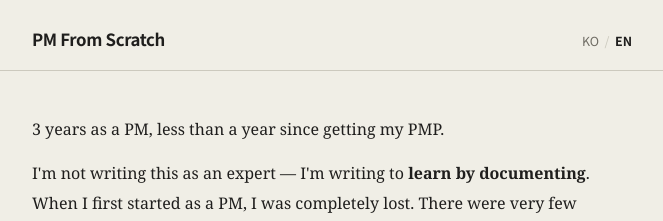
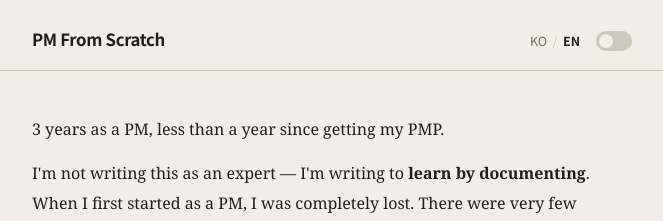
Before and after one commit to sumokmax-proj/pm-from-scratch, a Jekyll site: the page built from en/index.html, in a window 1280 px wide. Shown: the top 221 px of the page, without its empty margins (308-971 px from the left). Built offline with Jekyll 4.4.1, drawn with Linux system fonts in a browser that asks for light colours; some web fonts are replaced.

Commit message:
feat: add dark/light mode toggle to header
- Pill toggle (36×20px) in header, right of KO/EN switcher
- Dark mode swaps bg/text: #1f1e1d bg / #f0eee6 text (Dario's exact inversion)
- Early-load script in <head> prevents flash on page load
- Persists to localStorage, syncs with OS prefers-color-scheme
- Smooth 0.25s transition on toggle

Co-Authored-By: Claude Sonnet 4.6 <noreply@anthropic.com>

```diff
--- a/_includes/header.html
+++ b/_includes/header.html
@@ -1,6 +1,7 @@
 <header class="site-header">
   <div class="container header-inner">
     <a class="site-brand" href="{{ '/' | relative_url }}">PM From Scratch</a>
+    <div class="header-controls">
       <div class="lang-switcher">
         {% assign cur_lang = page.lang | default: 'ko' %}
         {% if cur_lang == 'ko' %}
@@ -39,5 +40,31 @@
           <span class="lang-current">EN</span>
         {% endif %}
       </div>
+
+      <div class="theme-toggle-wrap">
+        <input type="checkbox" id="theme-toggle" class="theme-checkbox">
+        <label for="theme-toggle" class="theme-label" aria-label="다크 모드 전환"></label>
+      </div>
+    </div>
   </div>
 </header>
+
+<script>
+  (function(){
+    var cb = document.getElementById('theme-toggle');
+    if (!cb) return;
+    cb.checked = document.documentElement.getAttribute('data-theme') === 'dark';
+    cb.addEventListener('change', function(){
+      var dark = this.checked;
+      document.documentElement.setAttribute('data-theme', dark ? 'dark' : 'light');
+      localStorage.setItem('theme', dark ? 'dark' : 'light');
+    });
+    window.matchMedia('(prefers-color-scheme: dark)').addEventListener('change', function(e){
+      if (!localStorage.getItem('theme')) {
+        var dark = e.matches;
+        document.documentElement.setAttribute('data-theme', dark ? 'dark' : 'light');
+        cb.checked = dark;
+      }
+    });
+  })();
+</script>
--- a/_layouts/default.html
+++ b/_layouts/default.html
@@ -11,6 +11,13 @@
   <link href="https://fonts.googleapis.com/css2?family=Noto+Sans+KR:wght@400;700&family=Gowun+Batang:wght@400;700&display=swap" rel="stylesheet">
   {% feed_meta %}
   {% seo %}
+  <script>
+    (function(){
+      var s = localStorage.getItem('theme');
+      var d = window.matchMedia('(prefers-color-scheme: dark)').matches;
+      if (s === 'dark' || (!s && d)) document.documentElement.setAttribute('data-theme','dark');
+    })();
+  </script>
 </head>
 <body>
   {% include header.html %}
--- a/assets/css/main.scss
+++ b/assets/css/main.scss
@@ -16,6 +16,15 @@
   --font-mono:    'Courier New', Courier, monospace;
   --max-w:        640px;
   --radius:       4px;
+}
+
+[data-theme="dark"] {
+  --c-bg:     #1f1e1d;
+  --c-bg-alt: #2a2927;
+  --c-text:   #f0eee6;
+  --c-muted:  #9e9b93;
+  --c-border: #3e3c38;
+  --c-link:   #7eaadb;
 }
 
 *, *::before, *::after { box-sizing: border-box; margin: 0; padding: 0; }
@@ -68,6 +77,45 @@ img { max-width: 100%; height: auto; }
 .lang-other:hover { color: var(--c-text); text-decoration: none; }
 .lang-disabled { color: var(--c-border); cursor: not-allowed; }
 .lang-divider  { color: var(--c-border); }
+
+.header-controls {
+  display: flex;
+  align-items: center;
+  gap: 1rem;
+}
+
+/* ── Theme Toggle ────────────────────────────────────────── */
+.theme-toggle-wrap { display: flex; align-items: center; }
+
+.theme-checkbox { display: none; }
+
+.theme-label {
+  display: block;
+  width: 36px;
+  height: 20px;
+  background: var(--c-border);
+  border-radius: 20px;
+  position: relative;
+  cursor: pointer;
+  transition: background 0.25s;
+}
+.theme-label::after {
+  content: '';
+  position: absolute;
+  top: 3px;
+  left: 3px;
+  width: 14px;
+  height: 14px;
+  background: var(--c-bg);
+  border-radius: 50%;
+  transition: transform 0.25s, background 0.25s;
+}
+.theme-checkbox:checked + .theme-label {
+  background: var(--c-muted);
+}
+.theme-checkbox:checked + .theme-label::after {
+  transform: translateX(16px);
+}
 
 /* ── Main ────────────────────────────────────────────────── */
 .main-content { min-height: calc(100vh - 200px); }
```
Lines whose indentation alone changed are shown as unchanged.
